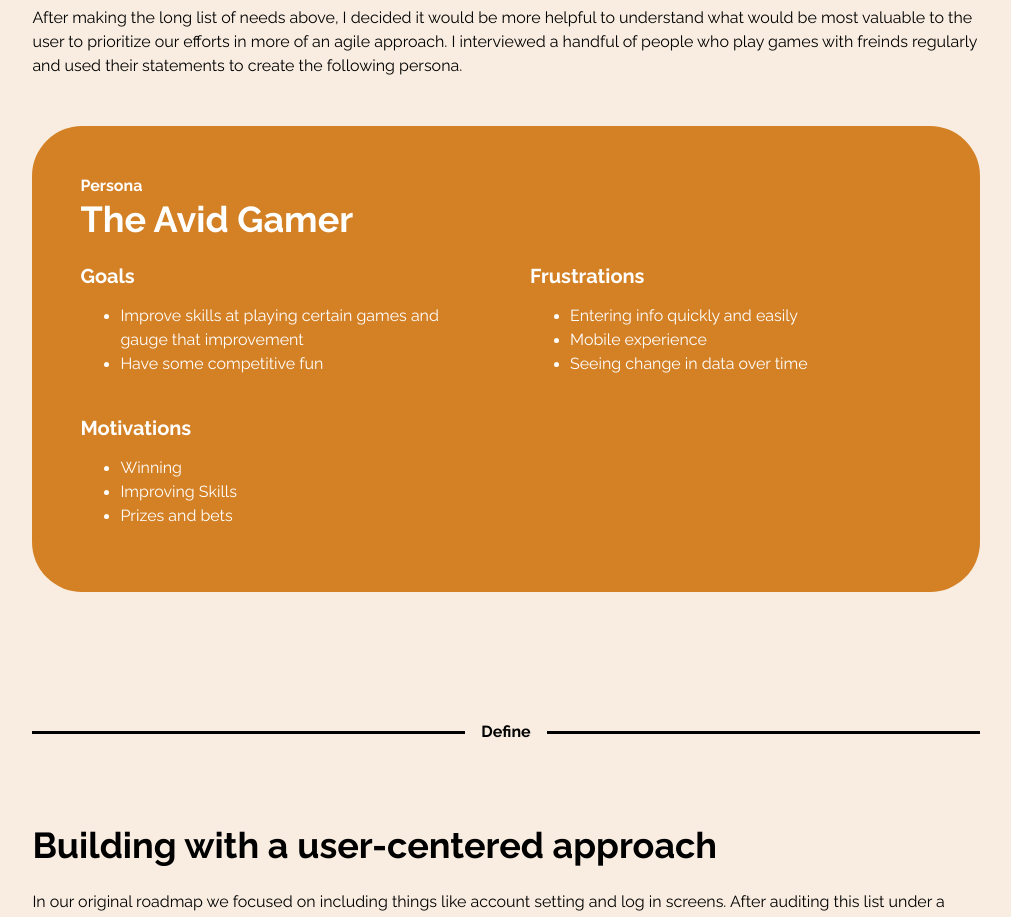
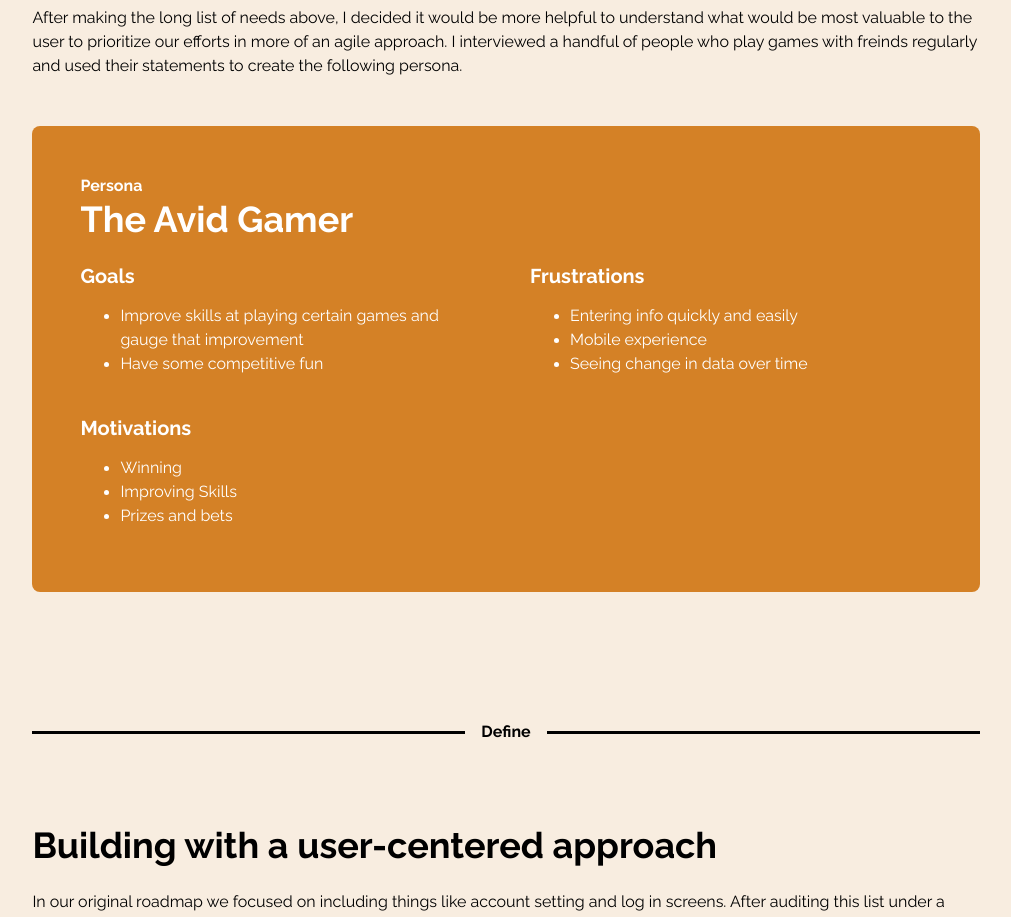
Before and after one commit to hottinet/casey-site-v2, a Next.js app: page /ladders in a window 1280 px wide. Shown: the part 2200-3117 px from the top of the page, without its empty margins (134-1145 px from the left). Built offline with nearby package versions, Linux system fonts and the light colour scheme.

Commit message:
cleaning up ladders styles

```diff
--- a/src/pages/ladders.tsx
+++ b/src/pages/ladders.tsx
@@ -21,20 +21,20 @@ const PaddedExternalVideo = styled(ExternalVideo)`
   margin-bottom: 80px;
 `;
 
-const PersonaBox = styled(Box)`
-  background-color: ${({ theme }) => theme.colors.yellow};
-  padding: ${({ theme }) => theme.spacing[48]};
-  border-radius: 50px;
-  color: white;
-  margin-bottom: ${({ theme }) => theme.spacing[80]};
-`;
+const PersonaBox = styled(Box)(({ theme }) => ({
+  backgroundColor: theme.colors.yellow,
+  padding: theme.spacing[48],
+  borderRadius: 8,
+  color: theme.colors.white,
+  marginBottom: theme.spacing[80],
+}));
 
-const QuoteBox = styled(Box)`
-  border: 5px solid ${({ theme }) => theme.colors.green};
-  border-radius: 500px;
-  margin-bottom: 48px;
-  padding: 48px;
-`;
+const QuoteBox = styled(Box)(({ theme }) => ({
+  border: `5px solid ${theme.colors.green}`,
+  borderRadius: 500,
+  marginBottom: theme.spacing[48],
+  padding: theme.spacing[48],
+}));
 
 const Ladders: React.FC = () => (
   <Layout>
```
